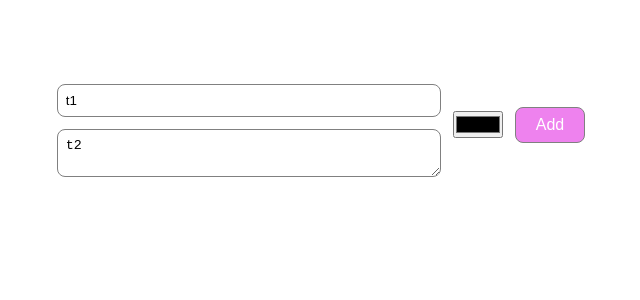
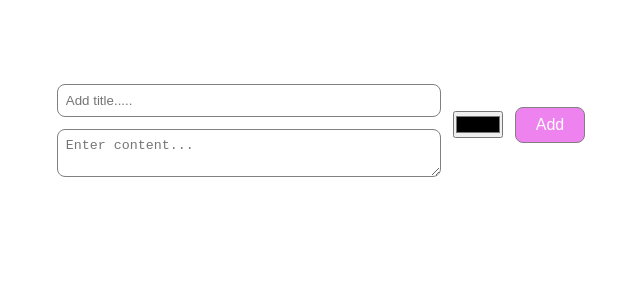
Before and after one commit to abhishekbadole8/keep_clone, a React (Create React App) app: page / in a window 1280 px wide. Shown: the top 300 px of the page, without its empty margins (319-959 px from the left). Built offline with nearby package versions, Linux system fonts and the light colour scheme.

Commit message:
removed input bug

```diff
--- a/src/components/TodoWrapper.jsx
+++ b/src/components/TodoWrapper.jsx
@@ -5,8 +5,8 @@ import { v4 as uuidv4 } from "uuid"
 uuidv4()
 
 function TodoWrapper() {
-    const [inputTitle, setInputTitle] = useState('t1');
-    const [inputContent, setInputContent] = useState('t2');
+    const [inputTitle, setInputTitle] = useState('');
+    const [inputContent, setInputContent] = useState('');
     const [selectedColor, setSelectedColor] = useState('#fff');
     const [todos, setTodos] = useState([])
     const [editTodo, setEditTodo] = useState({})
```
